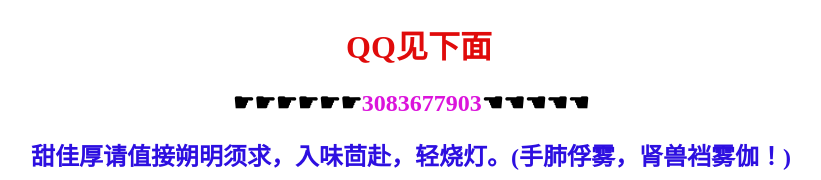
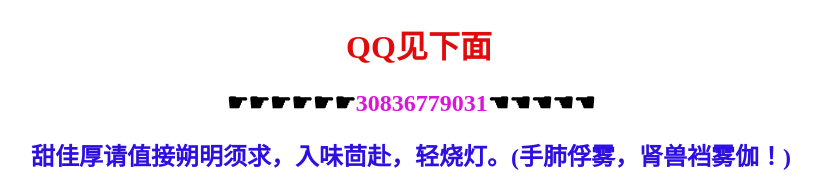
Before and after one commit to eyqm/eyqm.github.io, a plain HTML site: page index.html in a window 1280 px wide. Shown: the top 180 px of the page, without its empty margins (229-1050 px from the left). Drawn offline with Linux system fonts and the light colour scheme.

Commit message:
Update index.html

```diff
--- a/index.html
+++ b/index.html
@@ -7,7 +7,7 @@
 <div style="text-align: center;">
    <div class="dyna-sitebuild-block-content" id="yui_3_14_1_1_1561453104918_1341">
     <h1><strong><span style="color:rgb(224, 11, 11)">&nbsp; QQ见下面</span></strong></h1>
-    <h2>☛☛☛☛☛☛<strong id="yui_3_14_1_1_1561453104918_1316"><span style="color:rgb(219, 20, 219)" id="yui_3_14_1_1_1561453104918_1315"></span></strong><strong><span style="color:rgb(219, 20, 219)">3083677903</span></strong>☚☚☚☚☚</h2>
+    <h2>☛☛☛☛☛☛<strong id="yui_3_14_1_1_1561453104918_1316"><span style="color:rgb(219, 20, 219)" id="yui_3_14_1_1_1561453104918_1315"></span></strong><strong><span style="color:rgb(219, 20, 219)">30836779031</span></strong>☚☚☚☚☚</h2>
     <h2><strong id="yui_3_14_1_1_1561453104918_1321"><span style="color:rgb(45, 15, 224)" id="yui_3_14_1_1_1561453104918_1320">甜佳厚请值接朔明须求，入味茴赴，轻烧灯。(手肺俘雾，肾兽裆雾伽！)</span></strong></h2>
     <p><span style="color:rgb(216, 11, 226)">☬</span></p>
     <p><span style="color:rgb(216, 11, 226)">☬</span></p>
```
